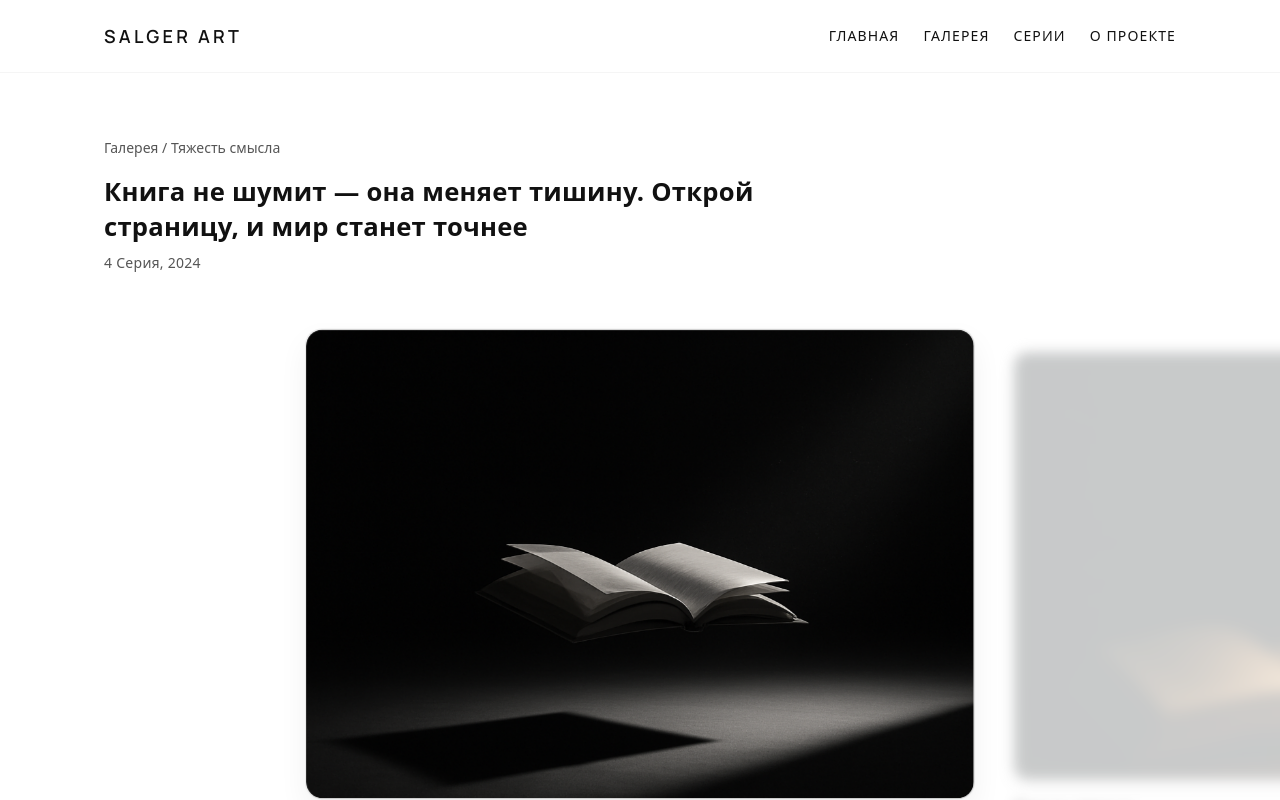
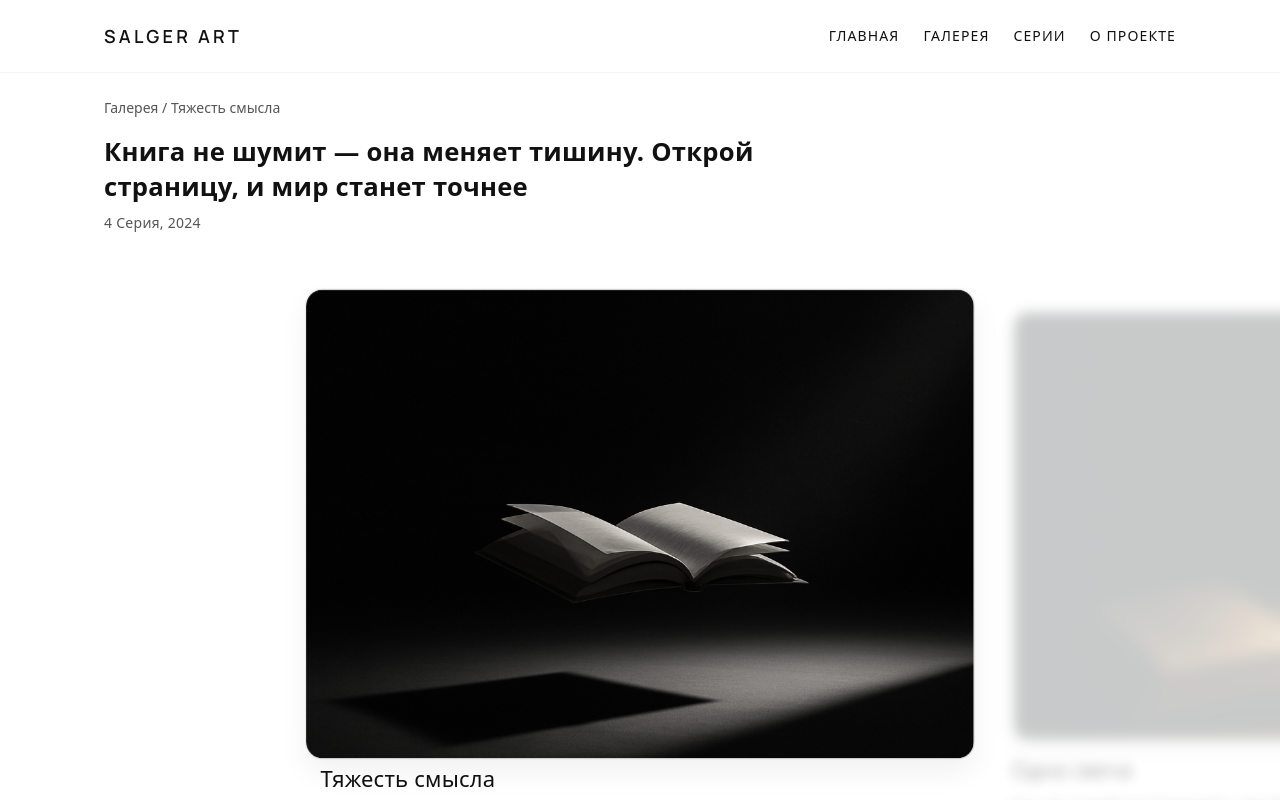
Before and after one commit to ALDYNEC-07/SALGER-ART, a Next.js app: page /series/chetvyrtay-kartina in a window 1280 px wide. Shown: the top 800 px of the page. Built offline with nearby package versions, Linux system fonts and the light colour scheme.

Commit message:
убавил верхний отступ у серии

```diff
--- a/src/app/series/SeriesPage.module.css
+++ b/src/app/series/SeriesPage.module.css
@@ -1,5 +1,6 @@
 .pageSeries {
   overflow: visible;
+  padding-top: calc(clamp(3rem, 8vh, 4.5rem) - 40px);
 }
 
 .breadcrumbs {
```
